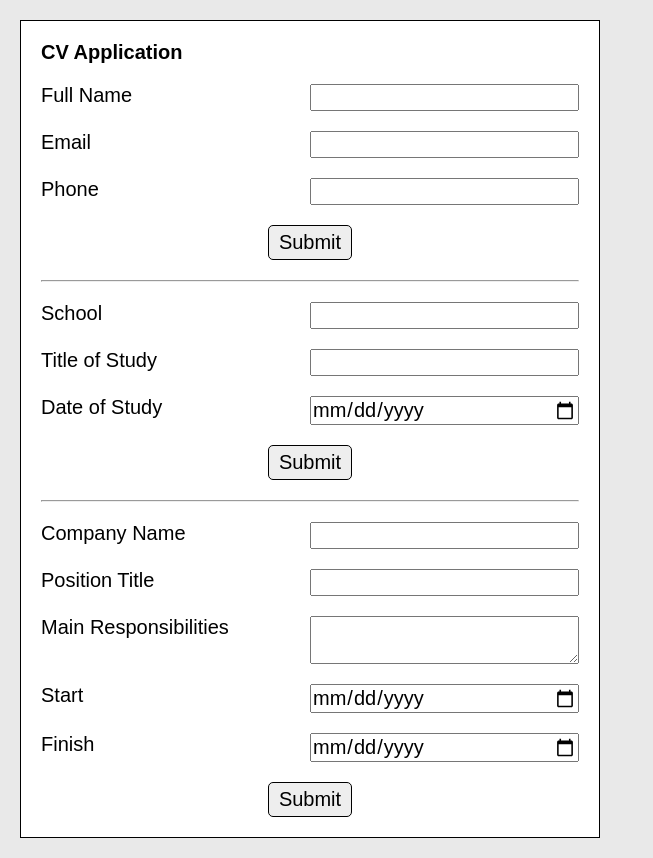
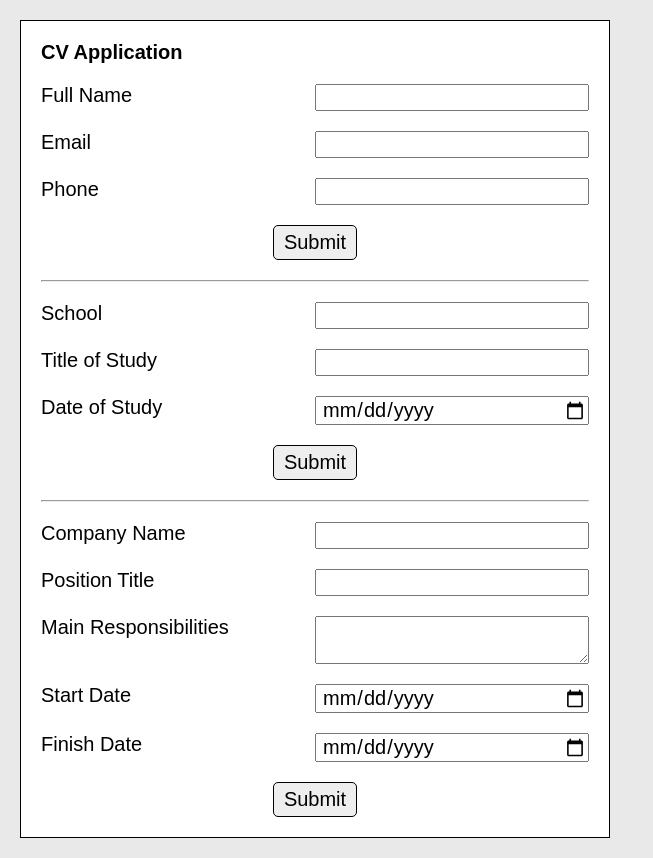
Before and after one commit to yunemak/cv-application, a React (Vite) app: page / in a window 1280 px wide. Shown: the whole page, without its empty margins (0-653 px from the left). Built offline with nearby package versions, Linux system fonts and the light colour scheme.

Commit message:
Add for-id pair to inputs

```diff
--- a/src/components/Contact.jsx
+++ b/src/components/Contact.jsx
@@ -4,12 +4,12 @@ function Contact() {
 	return (
 		<form>
 			<div className="contact-form">
-				<label>Full Name</label>
-				<input type="text" />
-				<label>Email</label>
-				<input type="email" />
-				<label>Phone</label>
-				<input type="tel" />
+				<label htmlFor="full-name">Full Name</label>
+				<input id="full-name" type="text" />
+				<label htmlFor="email">Email</label>
+				<input id="email" type="email" />
+				<label htmlFor="phone">Phone</label>
+				<input id="phone" type="tel" />
 			</div>
 			<button>Submit</button>
 		</form>
--- a/src/components/Education.jsx
+++ b/src/components/Education.jsx
@@ -4,12 +4,12 @@ function Education() {
 	return (
 		<form>
 			<div className="education-form">
-				<label>School</label>
-				<input type="text" />
-				<label>Title of Study</label>
-				<input type="text" />
-				<label>Date of Study</label>
-				<input type="date" />
+				<label htmlFor="school">School</label>
+				<input id="school" type="text" />
+				<label htmlFor="title-of-study">Title of Study</label>
+				<input id="title-of-study" type="text" />
+				<label htmlFor="date-of-study">Date of Study</label>
+				<input id="date-of-study" type="date" />
 			</div>
 			<button>Submit</button>
 		</form>
--- a/src/components/Experience.jsx
+++ b/src/components/Experience.jsx
@@ -4,16 +4,18 @@ function Experience() {
 	return (
 		<form>
 			<div className="experience-form">
-				<label>Company Name</label>
-				<input type="text" />
-				<label>Position Title</label>
-				<input type="text" />
-				<label>Main Responsibilities</label>
-				<textarea></textarea>
-				<label>Start</label>
-				<input type="date" />
-				<label>Finish</label>
-				<input type="date" />
+				<label htmlFor="company-name">Company Name</label>
+				<input id="company-name" type="text" />
+				<label htmlFor="position-title">Position Title</label>
+				<input id="position-title" type="text" />
+				<label htmlFor="main-responsibilities">
+					Main Responsibilities
+				</label>
+				<textarea id="main-responsibilities"></textarea>
+				<label htmlFor="start-date">Start Date</label>
+				<input id="start-date" type="date" />
+				<label htmlFor="finish-date">Finish Date</label>
+				<input id="finish-date" type="date" />
 			</div>
 			<button>Submit</button>
 		</form>
--- a/src/styles/form.css
+++ b/src/styles/form.css
@@ -1,3 +1,7 @@
+input {
+	padding-left: 5px;
+}
+
 form {
 	display: flex;
 	flex-direction: column;
```
